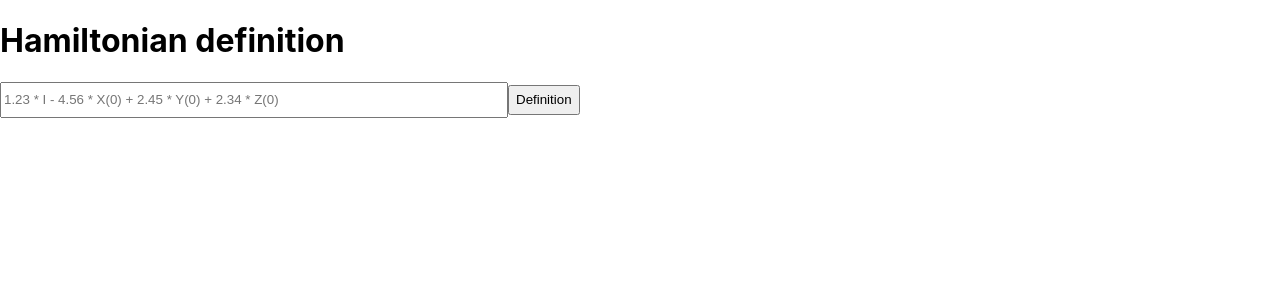
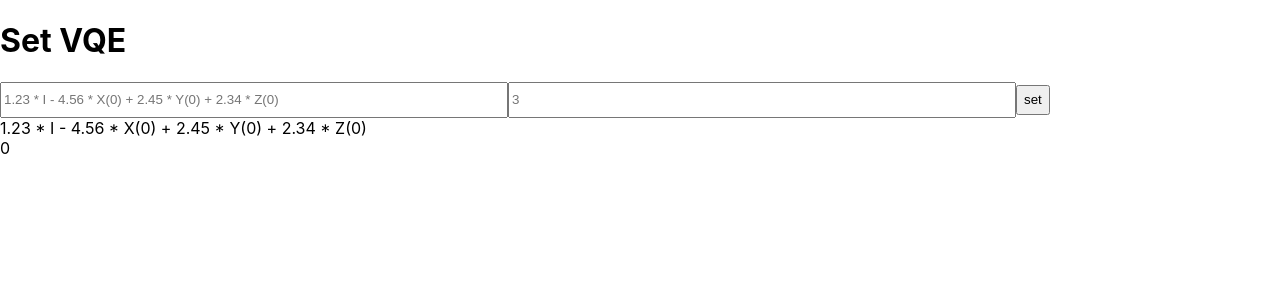
Before and after one commit to Watayo/vqnie_frontend, a React (Create React App) app: page / in a window 1280 px wide. Shown: the top 300 px of the page. Built offline with nearby package versions, Linux system fonts and the light colour scheme.

Commit message:
再描画とproviderの関係

```diff
--- a/package.json
+++ b/package.json
@@ -8,6 +8,8 @@
     "@testing-library/user-event": "^12.8.3",
     "qni": "0.0.71",
     "react": "^17.0.2",
+    "react-dnd": "^14.0.4",
+    "react-dnd-html5-backend": "^14.0.2",
     "react-dom": "^17.0.2",
     "react-scripts": "4.0.3",
     "web-vitals": "^1.1.2"
--- a/src/App.js
+++ b/src/App.js
@@ -1,17 +1,22 @@
+import React from "react";
 import "./css/App.css";
-import HamiltonianDefinition from "./HamiltonianDefinition";
+import VqeSetting from "./VqeSetting";
+import { useVqe } from "./VqeProvider";
+
 // import Qni from 'qni';
 
 function App() {
+  const { vqe } = useVqe();
   return (
     <>
-      <HamiltonianDefinition
-        onNewHamiltonian={(hamiltonian) => {
-          console.log(hamiltonian);
-          // TODO: ハミルトニアン描画する。
-          // TODO: blueqatのコード生成する。
+      <VqeSetting
+        onNewVqeSetting={() => {
+          // TODO この時点ではvqeの中身は変化されていない。理解する。
+          console.log(vqe);
         }}
-      ></HamiltonianDefinition>
+      ></VqeSetting>
+      <div>{vqe.Hamiltonian}</div>
+      <div>{vqe.qubitNum}</div>
     </>
   );
 }
--- a/src/HamiltonianDefinition.js
+++ /dev/null
@@ -1,30 +0,0 @@
-import React from "react";
-import { useInput } from "./hooks";
-import "./css/HamiltonianDefinition.css";
-
-function HamiltonianDefinition({ onNewHamiltonian = (f) => f }) {
-  const [hamiltonianProps, resetHamiltonian] = useInput("");
-
-  const submit = (event) => {
-    event.preventDefault();
-    onNewHamiltonian(hamiltonianProps.value);
-    resetHamiltonian();
-  };
-
-  return (
-    <>
-      <h1>Hamiltonian definition</h1>
-      <form onSubmit={submit}>
-        <input
-          {...hamiltonianProps}
-          type="text"
-          placeholder="1.23 * I - 4.56 * X(0) + 2.45 * Y(0) + 2.34 * Z(0)"
-          required
-        />
-        <button>Definition</button>
-      </form>
-    </>
-  );
-}
-
-export default HamiltonianDefinition;
--- /dev/null
+++ b/src/VqeProvider.js
@@ -0,0 +1,20 @@
+import React, { createContext, useState, useContext } from "react";
+import vqe_data from "./data/vqe_data.json";
+
+export const VqeContext = createContext();
+export const useVqe = () => useContext(VqeContext);
+
+function VqeProvider({ children }) {
+  const [vqe, setVqe] = useState(vqe_data);
+
+  const setVqeData = (Hamiltonian, qubitNum) =>
+    setVqe({ ...vqe, Hamiltonian, qubitNum });
+
+  return (
+    <VqeContext.Provider value={{ vqe, setVqeData }}>
+      {children}
+    </VqeContext.Provider>
+  );
+}
+
+export default VqeProvider;
--- /dev/null
+++ b/src/VqeSetting.js
@@ -0,0 +1,36 @@
+import React from "react";
+import { useInput } from "./hooks";
+import { useVqe } from "./VqeProvider";
+import "./css/VqeSetting.css";
+
+function VqeSetting({ onNewVqeSetting = (f) => f }) {
+  const [hamiltonianProps, resetHamiltonian] = useInput("");
+  const [qubitNumProps, resetQubitNum] = useInput("");
+  const { setVqeData } = useVqe();
+
+  const submit = (event) => {
+    event.preventDefault();
+    setVqeData(hamiltonianProps.value, Number(qubitNumProps.value));
+    resetHamiltonian();
+    resetQubitNum();
+    onNewVqeSetting();
+  };
+
+  return (
+    <>
+      <h1>Set VQE</h1>
+      <form onSubmit={submit}>
+        <input
+          {...hamiltonianProps}
+          type="text"
+          placeholder="1.23 * I - 4.56 * X(0) + 2.45 * Y(0) + 2.34 * Z(0)"
+          required
+        />
+        <input {...qubitNumProps} type="text" placeholder="3" required />
+        <button>set</button>
+      </form>
+    </>
+  );
+}
+
+export default VqeSetting;
--- /dev/null
+++ b/src/data/vqe_data.json
@@ -0,0 +1,4 @@
+{
+  "Hamiltonian": "1.23 * I - 4.56 * X(0) + 2.45 * Y(0) + 2.34 * Z(0)",
+  "qubitNum": 0
+}
```
Also changed, not shown: src/createAnsatz.js (added, +26 -0 lines), src/index.js (+4 -3 lines), src/css/VqeSetting.css (renamed from src/css/HamiltonianDefinition.css), src/logo.svg (deleted), 1 other file (tests, documents, lock files or other folders).
